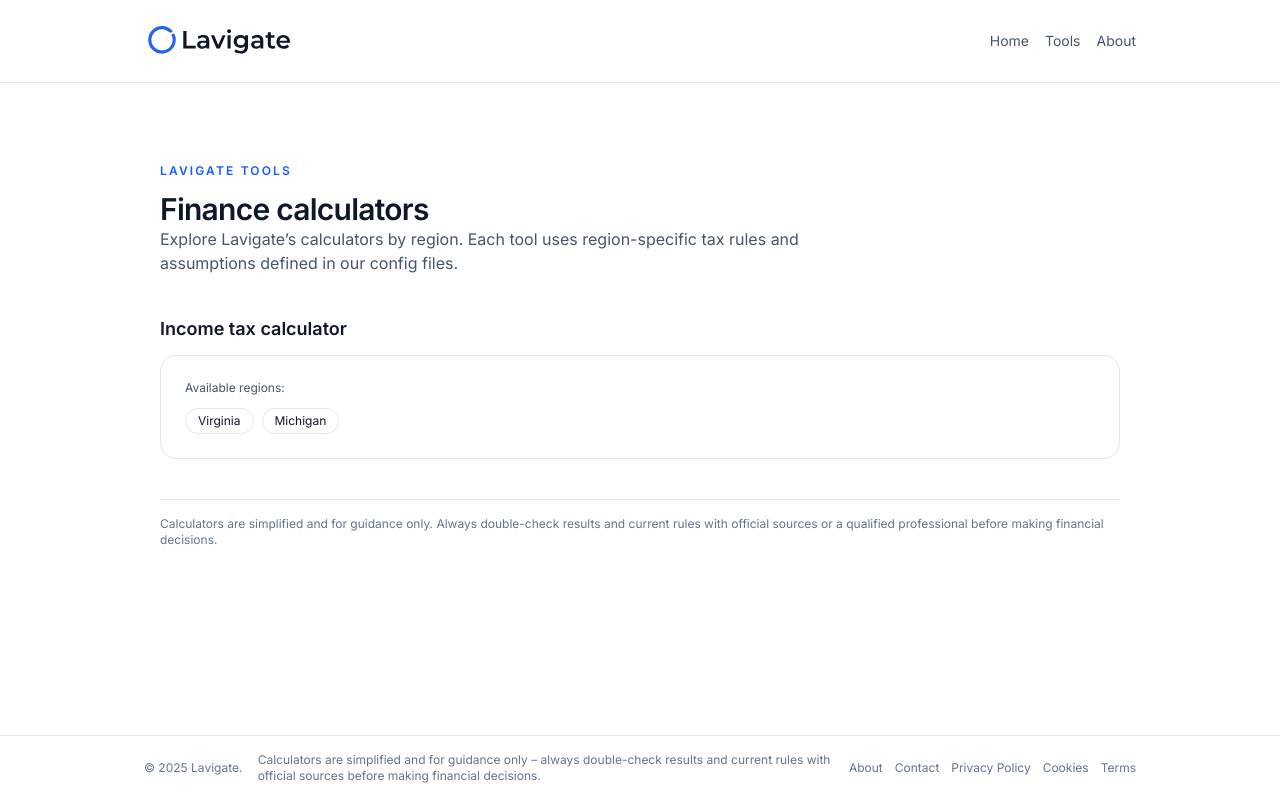
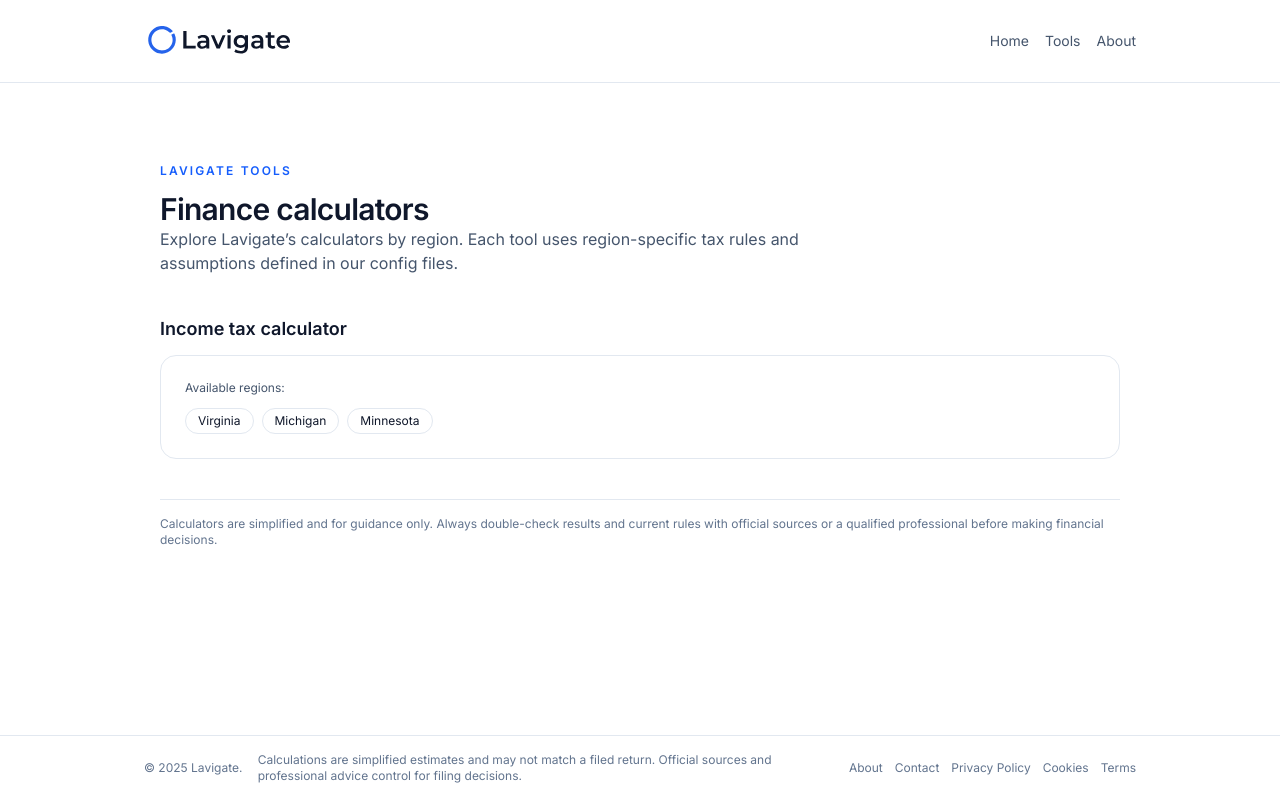
Before and after one commit to calleskattman/lavigate, a Next.js app: page /tools in a window 1280 px wide. Built offline with nearby package versions, Linux system fonts and the light colour scheme.

Commit message:
Update income tax content and related config/components

```diff
--- a/components/layout/Footer.tsx
+++ b/components/layout/Footer.tsx
@@ -10,9 +10,7 @@ export function Footer() {
         <span>© {year} Lavigate.</span>
 
         <span className="max-w-xl">
-          Calculators are simplified and for guidance only – always
-          double-check results and current rules with official sources before
-          making financial decisions.
+        Calculations are simplified estimates and may not match a filed return. Official sources and professional advice control for filing decisions.
         </span>
 
         <nav className="flex flex-wrap gap-3">
--- a/components/tools/IncomeTaxTool.tsx
+++ b/components/tools/IncomeTaxTool.tsx
@@ -83,7 +83,7 @@ export default function IncomeTaxTool({ config }: IncomeTaxToolProps) {
             min={0}
           />
           <p className="mt-1 text-xs text-slate-500">
-            Enter your estimated taxable income for the selected tax year.
+            Annual taxable income for the selected tax year.
           </p>
         </div>
       </div>
@@ -96,7 +96,7 @@ export default function IncomeTaxTool({ config }: IncomeTaxToolProps) {
 
         {income <= 0 ? (
           <p className="text-sm text-slate-700">
-            Enter an annual income to see your estimated tax and effective rate.
+            Shows an estimated state income tax and an effective rate based on the provided values.
           </p>
         ) : (
           <>
--- a/config/data/incomeTax.ts
+++ b/config/data/incomeTax.ts
@@ -86,6 +86,26 @@ export const incomeTaxConfigs: Record<RegionId, IncomeTaxConfig> = {
     },
   },
 
+  "US-MN": {
+  regionId: "US-MN",
+  year: 2024,
+  systemName: "Minnesota state income tax",
+  brackets: [
+      { from: 0, to: 31690, rate: 0.0535 },
+      { from: 31691, to: 104090, rate: 0.068 },
+      { from: 104091, to: 193240, rate: 0.0785 },
+      { from: 193241, to: null, rate: 0.0985 }
+  ],
+  standardDeduction: 14575,
+  personalExemption: 5050,
+  notes: ["Uses Single filer brackets only. Other filing statuses are not included in v1."],
+  authority: {
+    name: "Minnesota Department of Revenue",
+    url: "https://www.revenue.state.mn.us/mndor-pp/19621?type=html",
+    lastVerified: "2026-01-14",
+  },
+},
+
   // fler regioner sen
 };
 
--- a/config/regions.ts
+++ b/config/regions.ts
@@ -41,6 +41,7 @@ export const regions: Region[] = [
     name: "Michigan",
     displayName: "Michigan",
   },
+  { id: "US-MN", countryCode: "US", slug: "minnesota", name: "Minnesota", displayName: "Minnesota" },
   // fler regioner läggs till här senare
 ];
 
--- a/config/tools.ts
+++ b/config/tools.ts
@@ -19,7 +19,7 @@ export const tools: ToolDefinition[] = [
     basePath: "/tools/income-tax",
     component: "IncomeTaxTool",
     dataKey: "incomeTax",
-    supportedRegionIds: ["US-VA", "US-MI"],
+    supportedRegionIds: ["US-VA", "US-MI", "US-MN"],
   },
 ];
 
--- a/content/income-tax.en.ts
+++ b/content/income-tax.en.ts
@@ -171,4 +171,43 @@ export const incomeTaxSeoContent: Record<RegionId, IncomeTaxSeoEntry> = {
       canonicalPath: "/tools/income-tax/michigan",
     },
   },
+
+  "US-MN": {
+  "h1": "Minnesota income tax calculator 2024",
+  "intro": "Minnesota applies a progressive state income tax with four brackets for Single filers. For tax year 2024, taxable income is reduced by a standard deduction and a personal exemption before bracket rates apply. This Minnesota income tax calculator provides a simplified estimate of state income tax for 2024 based on the published bracket structure, a standard deduction of 14575, and a personal exemption of 5050.",
+  "sections": {
+    "howItWorks": "For tax year 2024, Minnesota state income tax for Single filers is calculated using a progressive bracket system. This means different portions of taxable income are taxed at different rates. Before bracket rates are applied, taxable income is reduced by the standard deduction of 14575 and the personal exemption of 5050. After these reductions, the remaining taxable income is segmented across four brackets: income up to 31,690 is taxed at 5.35%, income from 31,691 to 104,090 at 6.80%, income from 104,091 to 193,240 at 7.85%, and income above 193,240 at 9.85%. The total state tax reflects the combined tax from each applicable portion of income under Minnesota’s progressive structure.",
+    "examples": "These examples illustrate how Minnesota’s progressive income tax structure applies in 2024 without relying on specific tax totals. If taxable income after deductions and exemptions falls entirely within the first bracket, all taxable income is taxed at 5.35%. When taxable income extends beyond 31,690, the portion within the first bracket remains taxed at 5.35%, while only the excess is taxed at 6.80%. If taxable income exceeds 104,090, the additional portion is taxed at 7.85%, with lower portions continuing to be taxed at their respective rates. Income above 193,240 is taxed at 9.85%, while all earlier segments remain taxed at lower bracket rates.",
+    "limitations": "Results are simplified estimates and may not match a final Minnesota income tax return. This estimate reflects only the Minnesota state income tax rules for Single filers in tax year 2024, including the stated standard deduction of 14575 and personal exemption of 5050. It does not account for Minnesota-specific credits, additional adjustments, special income categories, filing status variations, or situations where taxable income definitions differ from a simplified model. Rounding conventions and interactions between tax components may also affect final liability. For official rules and definitions, refer to the Minnesota Department of Revenue (https://www.revenue.state.mn.us/mndor-pp/19621?type=html)."
+  },
+  "faq": [
+    {
+      "q": "What does a progressive Minnesota state income tax mean for 2024?",
+      "a": "A progressive Minnesota state income tax means taxable income is divided into segments, and each segment is taxed at the rate assigned to its bracket. For 2024 Single filers, Minnesota applies four rates: 5.35%, 6.80%, 7.85%, and 9.85%. Moving into a higher bracket does not apply the higher rate to all income. Only the portion within that bracket range is taxed at the higher rate, while lower portions remain taxed at lower rates."
+    },
+    {
+      "q": "How do the standard deduction and personal exemption affect the estimate?",
+      "a": "The standard deduction and personal exemption reduce the amount of income subject to Minnesota state income tax before bracket rates are applied. For 2024, the standard deduction is 14575 and the personal exemption is 5050. In a simplified estimate, these reductions lower taxable income and can affect how much income falls into each tax bracket."
+    },
+    {
+      "q": "What are the Minnesota income tax brackets for Single filers in 2024?",
+      "a": "For 2024 Single filers, Minnesota uses four progressive income tax brackets. Income up to 31,690 is taxed at 5.35%. Income from 31,691 to 104,090 is taxed at 6.80%. Income from 104,091 to 193,240 is taxed at 7.85%. Income above 193,240 is taxed at 9.85%. Each portion of taxable income is taxed at its corresponding rate."
+    },
+    {
+      "q": "Why can an estimate differ from the final Minnesota tax amount?",
+      "a": "An estimate can differ from a final Minnesota tax amount because a simplified model does not capture every rule that affects taxable income or tax liability. This estimate includes only the Minnesota state income tax structure for Single filers in 2024, along with the stated standard deduction and personal exemption. Credits, additional adjustments, special income treatments, and detailed tax definitions can change the final result."
+    },
+    {
+      "q": "Does entering a higher bracket mean all income is taxed at the higher rate?",
+      "a": "No. Under Minnesota’s progressive income tax system for 2024, only the portion of taxable income that falls within a higher bracket is taxed at that bracket’s rate. Lower portions of income continue to be taxed at their applicable lower rates."
+    }
+  ],
+  "meta": {
+    "title": "Minnesota income tax calculator 2024 — brackets, deductions, and exemptions",
+    "description": "Minnesota income tax calculator for 2024 with progressive Single filer brackets, a standard deduction of 14575, and a personal exemption of 5050. Simplified estimate only.",
+    "canonicalPath": "/tools/income-tax/minnesota"
+  }
+},
+
+
 };
```
